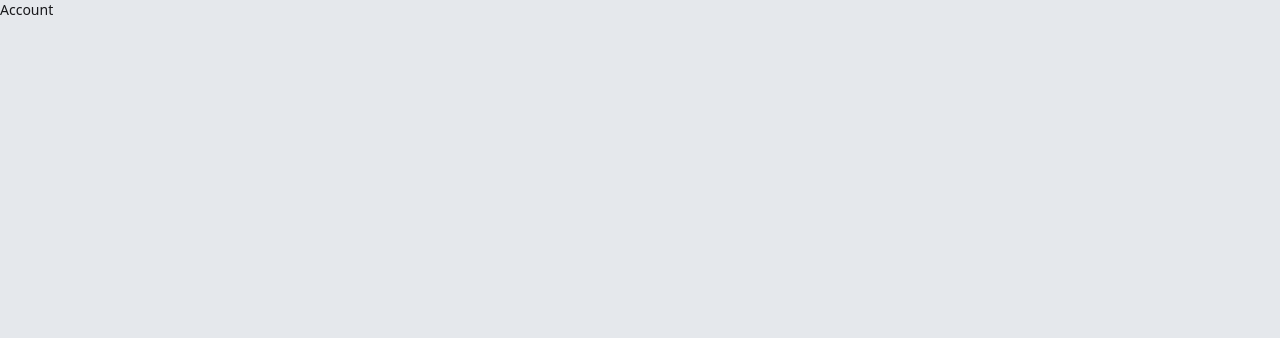
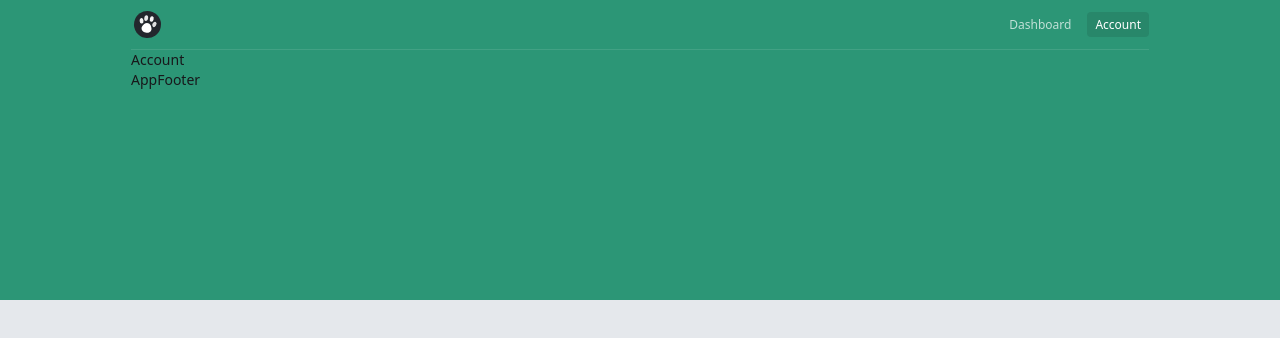
Before and after one commit to mackoctavian/petsoft, a Next.js app: page /app/account in a window 1280 px wide. Shown: the top 338 px of the page. Built offline with nearby package versions, Linux system fonts and the light colour scheme.

Commit message:
app route initial setup

```diff
--- /dev/null
+++ b/app/(app)/app/layout.tsx
@@ -0,0 +1,17 @@
+import AppFooter from "@/components/app-footer";
+import AppHeader from "@/components/app-header";
+import BackgroundPattern from "@/components/background-button";
+import React, { ReactNode } from "react";
+
+export default function Layout({ children }: { children: ReactNode }) {
+  return (
+    <>
+      <BackgroundPattern />
+      <div className="max-w-[1050px] mx-auto px-4">
+        <AppHeader />
+        {children}
+        <AppFooter />
+      </div>
+    </>
+  );
+}
--- /dev/null
+++ b/components/app-footer.tsx
@@ -0,0 +1,5 @@
+import React from "react";
+
+export default function AppFooter() {
+  return <div>AppFooter</div>;
+}
--- /dev/null
+++ b/components/app-header.tsx
@@ -0,0 +1,45 @@
+"use client";
+import React from "react";
+import Logo from "./logo";
+import Link from "next/link";
+import { usePathname } from "next/navigation";
+import { cn } from "@/lib/utils";
+
+const routes = [
+  {
+    label: "Dashboard",
+    path: "/app/dashboard",
+  },
+  {
+    label: "Account",
+    path: "/app/account",
+  },
+];
+
+export default function AppHeader() {
+  const activePath = usePathname();
+  return (
+    <header className="flex justify-between items-center border-b border-white/10 py-2">
+      <Logo />
+      <nav>
+        <ul className="flex gap-2 text-xs">
+          {routes.map((route) => (
+            <li key={route.path}>
+              <Link
+                href={route.path}
+                className={cn(
+                  "text-white/70  rounded-sm px-2 py-1 hover:text-white focus:text-white transition",
+                  {
+                    "bg-black/10 text-white": route.path === activePath,
+                  }
+                )}
+              >
+                {route.label}
+              </Link>
+            </li>
+          ))}
+        </ul>
+      </nav>
+    </header>
+  );
+}
--- /dev/null
+++ b/components/background-button.tsx
@@ -0,0 +1,5 @@
+import React from "react";
+
+export default function BackgroundPattern() {
+  return <div className="bg-[#2c9676] h-[300px] w-full absolute top-0 -z-10" />;
+}
```
